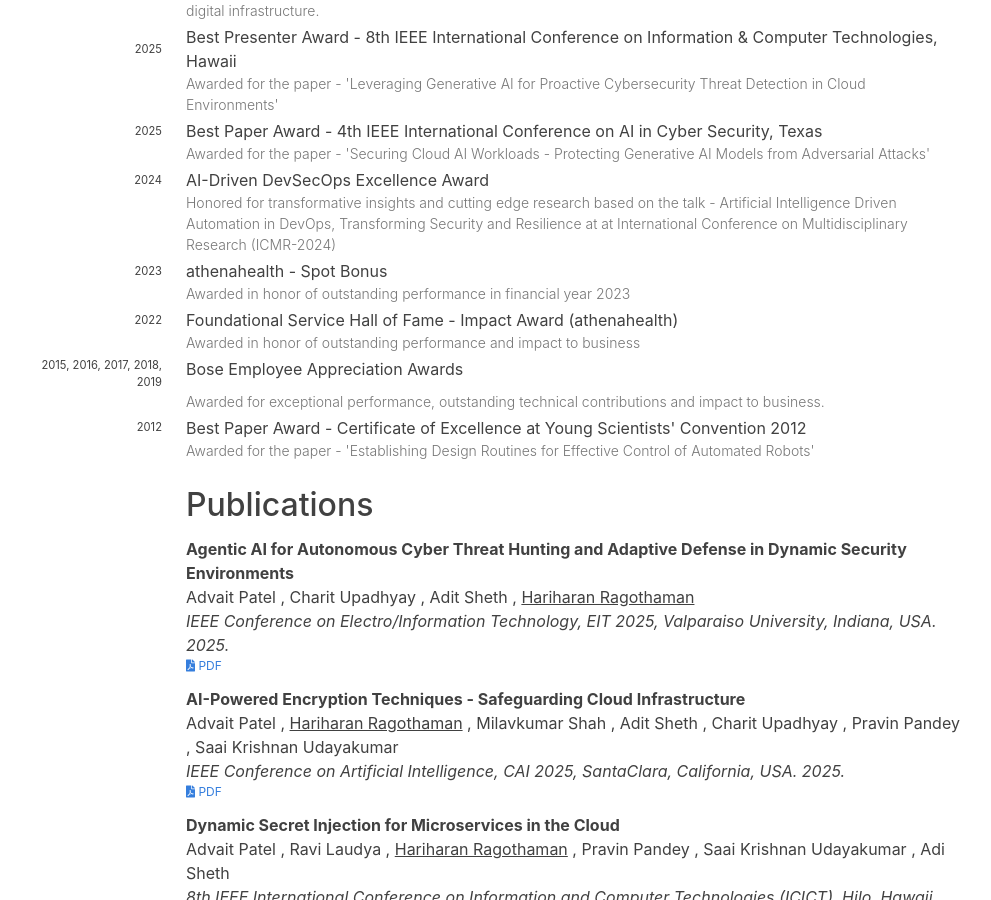
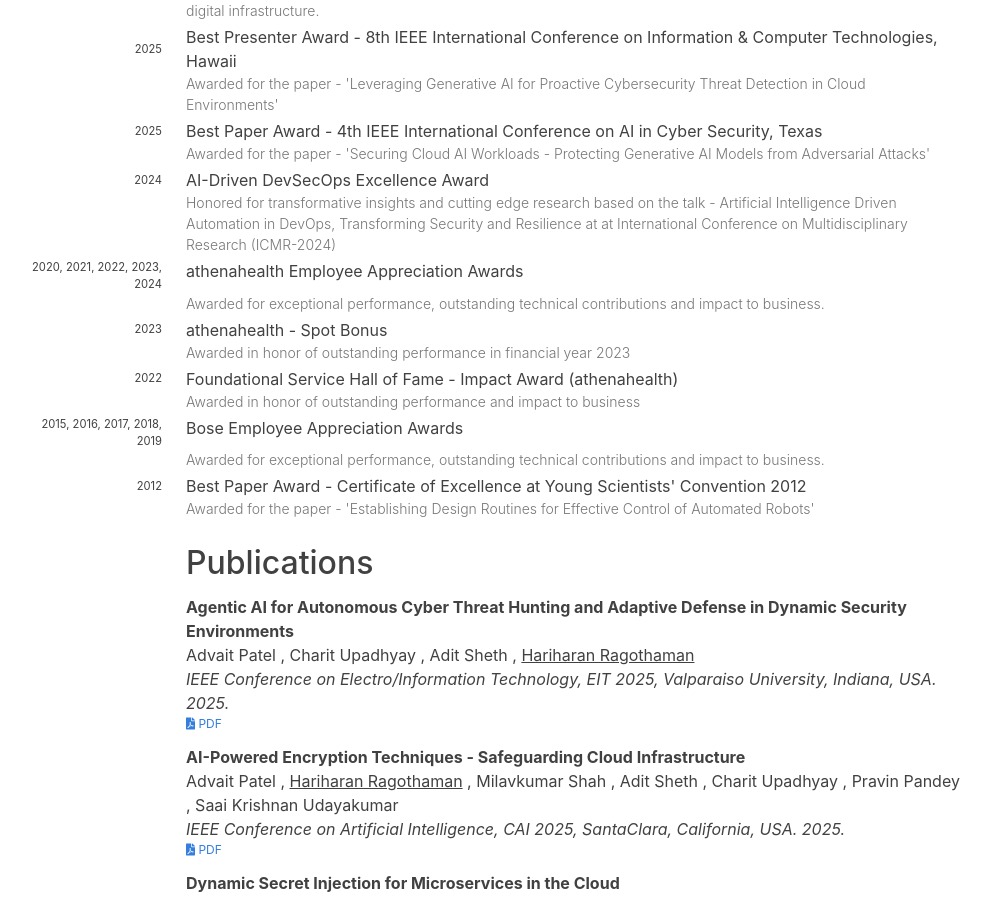
Before and after one commit to hariharanragothaman/hariharanragothaman.github.io, a Jekyll site: the page built from cv.md, in a window 1280 px wide and 900 px high, scrolled down 2029 px. Shown: the whole window, without its empty margins (146-1137 px from the left). Built offline with Jekyll 4.4.1, drawn with Linux system fonts in a browser that asks for light colours; nearby versions of some CDN libraries; some web fonts are replaced.

Commit message:
Polishes and Updates

```diff
--- a/_data/awards.yaml
+++ b/_data/awards.yaml
@@ -22,6 +22,10 @@
   description: Honored for transformative insights and cutting edge research based on the talk - Artificial Intelligence Driven Automation in DevOps, Transforming Security and Resilience at at International Conference on Multidisciplinary Research (ICMR-2024)
   year: 2024
 
+- name: athenahealth Employee Appreciation Awards
+  description: Awarded for exceptional performance, outstanding technical contributions and impact to business.
+  year: 2020, 2021, 2022, 2023, 2024
+
 - name: athenahealth - Spot Bonus
   description: Awarded in honor of outstanding performance in financial year 2023
   year: 2023
```
